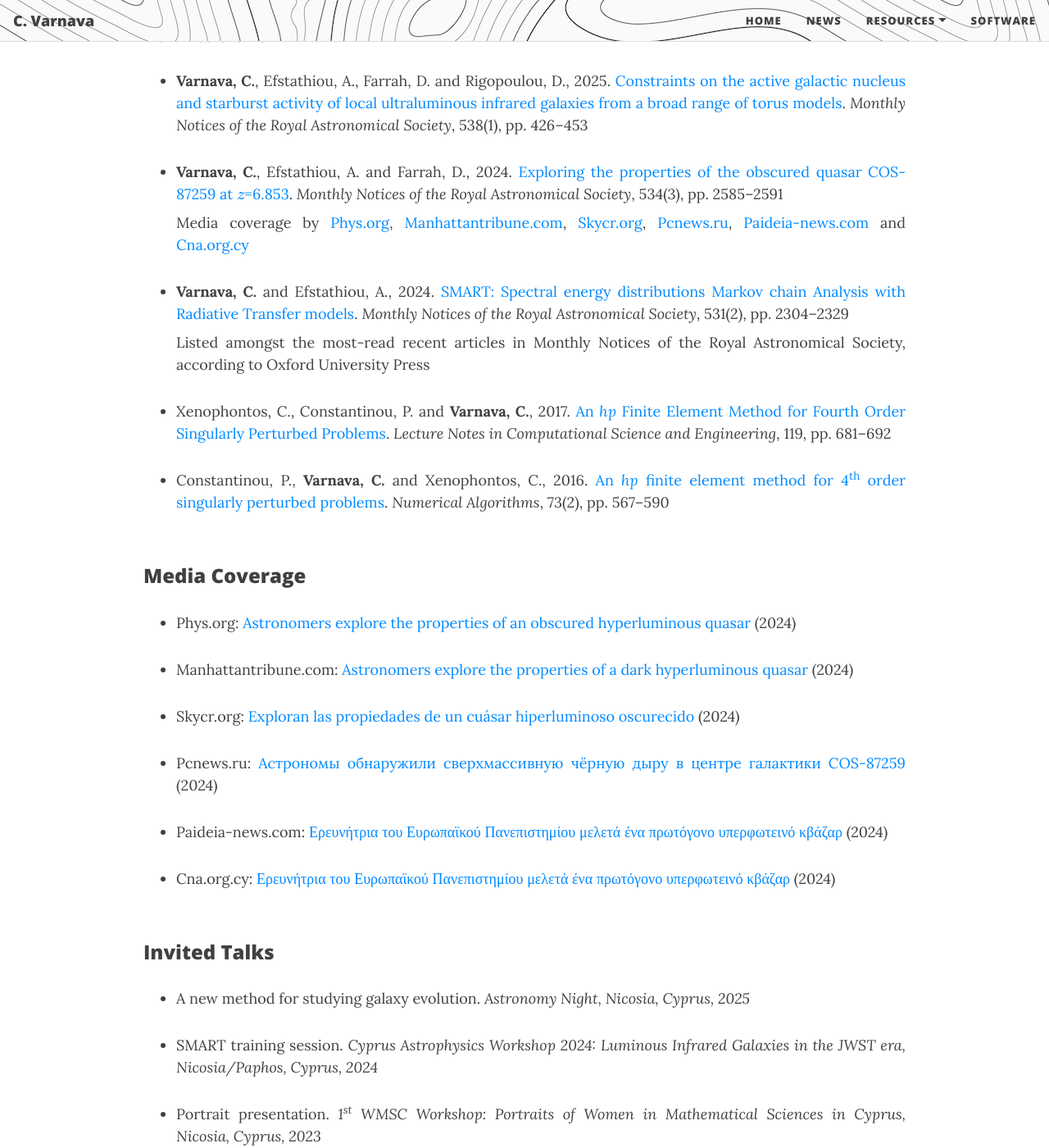
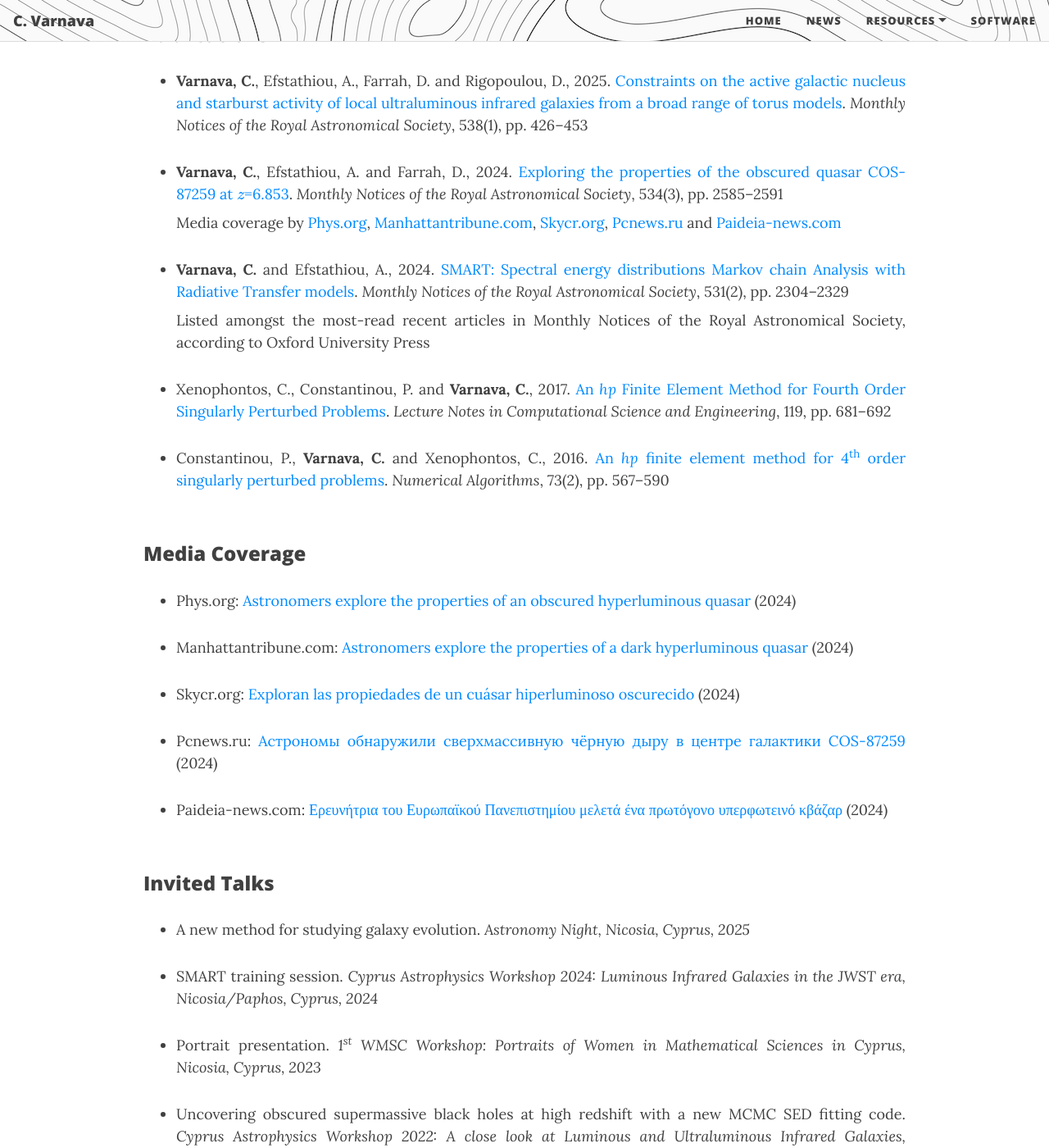
Before and after one commit to ch-var/ch-var.github.io, a Jekyll site: the page built from CV.html, in a window 1280 px wide and 1400 px high, scrolled down 2900 px. Shown: the whole window at 82% size. Built offline with Jekyll 4.4.1, drawn with Linux system fonts in a browser that asks for light colours; formulas are drawn with MathJax 3.

Commit message:
Update CV.html

```diff
--- a/CV.html
+++ b/CV.html
@@ -48,7 +48,7 @@
 <ul>
 <li class="responsive-margin">“SMART: spectral energy distributions Markov chain analysis with radiative transfer models” listed amongst the most-read recent articles in Monthly Notices of the Royal Astronomical Society, according to Oxford University Press (2025)</li>
 <p></p>
-<li class="responsive-margin">“Exploring the properties of the obscured quasar COS-87259 at z=6.853” received international recognition through global media coverage, by <a href="https://phys.org/news/2024-10-astronomers-explore-properties-obscured-hyperluminous.html">Phys.org</a>, <a href="https://manhattantribune.com/astronomers-explore-the-properties-of-a-dark-hyperluminous-quasar/">Manhattantribune.com</a>, <a href="https://skycr.org/2024/10/21/exploran-las-propiedades-de-un-cuasar-hiperluminoso-oscurecido/">Skycr.org</a>, <a href="https://pcnews.ru/news/astronomy_obnaruzili_sverhmassivnuu_cernuu_dyru_v_centre_galaktiki_cos_87259-1530160.html#gsc.tab=0">Pcnews.ru</a>, <a href="https://paideia-news.com/panepistimio-frederick/2024/11/11/ereynitria-toy-eyropaikoy-panepistimioy-meleta-ena-protogono-yperfoteino-kbazar">Paideia-news.com</a> and <a href="https://www.cna.org.cy/press-release/article/7556971/anakoinosi-typoy-evropaiko-panepistimio-kyproy">Cna.org.cy</a> (2024)</li>
+<li class="responsive-margin">“Exploring the properties of the obscured quasar COS-87259 at z=6.853” received international recognition through global media coverage, by <a href="https://phys.org/news/2024-10-astronomers-explore-properties-obscured-hyperluminous.html">Phys.org</a>, <a href="https://manhattantribune.com/astronomers-explore-the-properties-of-a-dark-hyperluminous-quasar/">Manhattantribune.com</a>, <a href="https://skycr.org/2024/10/21/exploran-las-propiedades-de-un-cuasar-hiperluminoso-oscurecido/">Skycr.org</a>, <a href="https://pcnews.ru/news/astronomy_obnaruzili_sverhmassivnuu_cernuu_dyru_v_centre_galaktiki_cos_87259-1530160.html#gsc.tab=0">Pcnews.ru</a> and <a href="https://paideia-news.com/panepistimio-frederick/2024/11/11/ereynitria-toy-eyropaikoy-panepistimioy-meleta-ena-protogono-yperfoteino-kbazar">Paideia-news.com</a> (2024)</li>
 <p></p>
 <li class="responsive-margin">Full academic scholarship for the Ph.D. Program in Computing/Computer Science, awarded by the Department of Computer Science and Engineering jointly with the Aristarchus Research Center of European University Cyprus (2020)</li>
 <p></p>
@@ -87,7 +87,7 @@
 <li class="responsive-margin"><b>Varnava, C.</b>, Efstathiou, A., Farrah, D. and Rigopoulou, D., 2025. <a href="https://doi.org/10.1093/mnras/staf319">Constraints on the active galactic nucleus and starburst activity of local ultraluminous infrared galaxies from a broad range of torus models</a>. <i>Monthly Notices of the Royal Astronomical Society</i>, 538(1), pp. 426–453</li>
 <p></p>
 <li class="responsive-margin" style="margin-bottom: 8px;"><b>Varnava, C.</b>, Efstathiou, A. and Farrah, D., 2024. <a href="https://doi.org/10.1093/mnras/stae2221">Exploring the properties of the obscured quasar COS-87259 at \(z\)=6.853</a>. <i>Monthly Notices of the Royal Astronomical Society</i>, 534(3), pp. 2585–2591</li>
-<p align='justify' class="responsive-margin" style="margin-top: 0px;">Media coverage by <a href="https://phys.org/news/2024-10-astronomers-explore-properties-obscured-hyperluminous.html">Phys.org</a>, <a href="https://manhattantribune.com/astronomers-explore-the-properties-of-a-dark-hyperluminous-quasar/">Manhattantribune.com</a>, <a href="https://skycr.org/2024/10/21/exploran-las-propiedades-de-un-cuasar-hiperluminoso-oscurecido/">Skycr.org</a>, <a href="https://pcnews.ru/news/astronomy_obnaruzili_sverhmassivnuu_cernuu_dyru_v_centre_galaktiki_cos_87259-1530160.html#gsc.tab=0">Pcnews.ru</a>, <a href="https://paideia-news.com/panepistimio-frederick/2024/11/11/ereynitria-toy-eyropaikoy-panepistimioy-meleta-ena-protogono-yperfoteino-kbazar">Paideia-news.com</a> and <a href="https://www.cna.org.cy/press-release/article/7556971/anakoinosi-typoy-evropaiko-panepistimio-kyproy">Cna.org.cy</a></p>
+<p align='justify' class="responsive-margin" style="margin-top: 0px;">Media coverage by <a href="https://phys.org/news/2024-10-astronomers-explore-properties-obscured-hyperluminous.html">Phys.org</a>, <a href="https://manhattantribune.com/astronomers-explore-the-properties-of-a-dark-hyperluminous-quasar/">Manhattantribune.com</a>, <a href="https://skycr.org/2024/10/21/exploran-las-propiedades-de-un-cuasar-hiperluminoso-oscurecido/">Skycr.org</a>, <a href="https://pcnews.ru/news/astronomy_obnaruzili_sverhmassivnuu_cernuu_dyru_v_centre_galaktiki_cos_87259-1530160.html#gsc.tab=0">Pcnews.ru</a> and <a href="https://paideia-news.com/panepistimio-frederick/2024/11/11/ereynitria-toy-eyropaikoy-panepistimioy-meleta-ena-protogono-yperfoteino-kbazar">Paideia-news.com</a></p>
 <p></p>
 <li class="responsive-margin" style="margin-bottom: 8px;"><b>Varnava, C.</b> and Efstathiou, A., 2024. <a href="https://doi.org/10.1093/mnras/stae1141">SMART: Spectral energy distributions Markov chain Analysis with Radiative Transfer models</a>. <i>Monthly Notices of the Royal Astronomical Society</i>, 531(2), pp. 2304–2329</li>
 <p align='justify' class="responsive-margin" style="margin-top: 0px;">Listed amongst the most-read recent articles in Monthly Notices of the Royal Astronomical Society, according to Oxford University Press</a></p>
@@ -108,8 +108,6 @@
 <li class="responsive-margin">Pcnews.ru: <a href="https://pcnews.ru/news/astronomy_obnaruzili_sverhmassivnuu_cernuu_dyru_v_centre_galaktiki_cos_87259-1530160.html#gsc.tab=0">Астрономы обнаружили сверхмассивную чёрную дыру в центре галактики COS-87259</a> (2024)</li>
 <p></p>
 <li class="responsive-margin">Paideia-news.com: <a href="https://paideia-news.com/panepistimio-frederick/2024/11/11/ereynitria-toy-eyropaikoy-panepistimioy-meleta-ena-protogono-yperfoteino-kbazar">Ερευνήτρια του Ευρωπαϊκού Πανεπιστημίου μελετά ένα πρωτόγονο υπερφωτεινό κβάζαρ</a> (2024)</li>
-<p></p>
-<li class="responsive-margin">Cna.org.cy: <a href="https://www.cna.org.cy/press-release/article/7556971/anakoinosi-typoy-evropaiko-panepistimio-kyproy">Ερευνήτρια του Ευρωπαϊκού Πανεπιστημίου μελετά ένα πρωτόγονο υπερφωτεινό κβάζαρ</a> (2024)</li>
 </ul>
 <br>
 <p style="font-family: var(--header-font); font-weight: 800; line-height: 1.1; font-size: 1.5rem; margin-top: 1.25rem;">Invited Talks</p>
```
